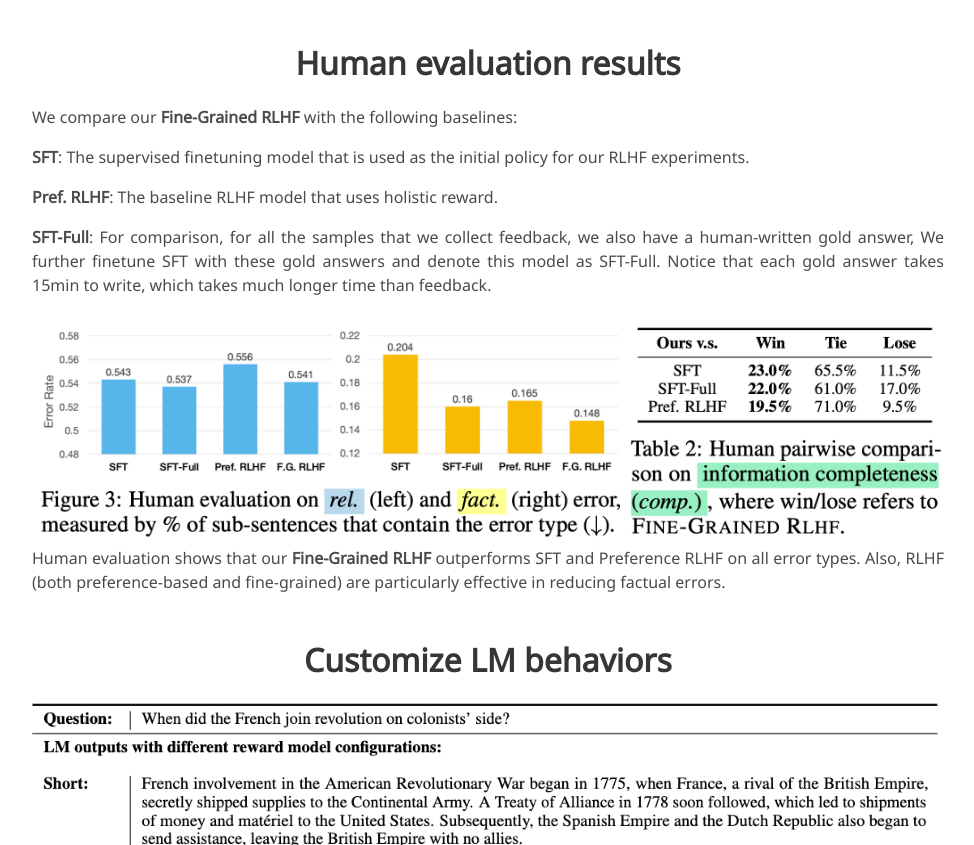
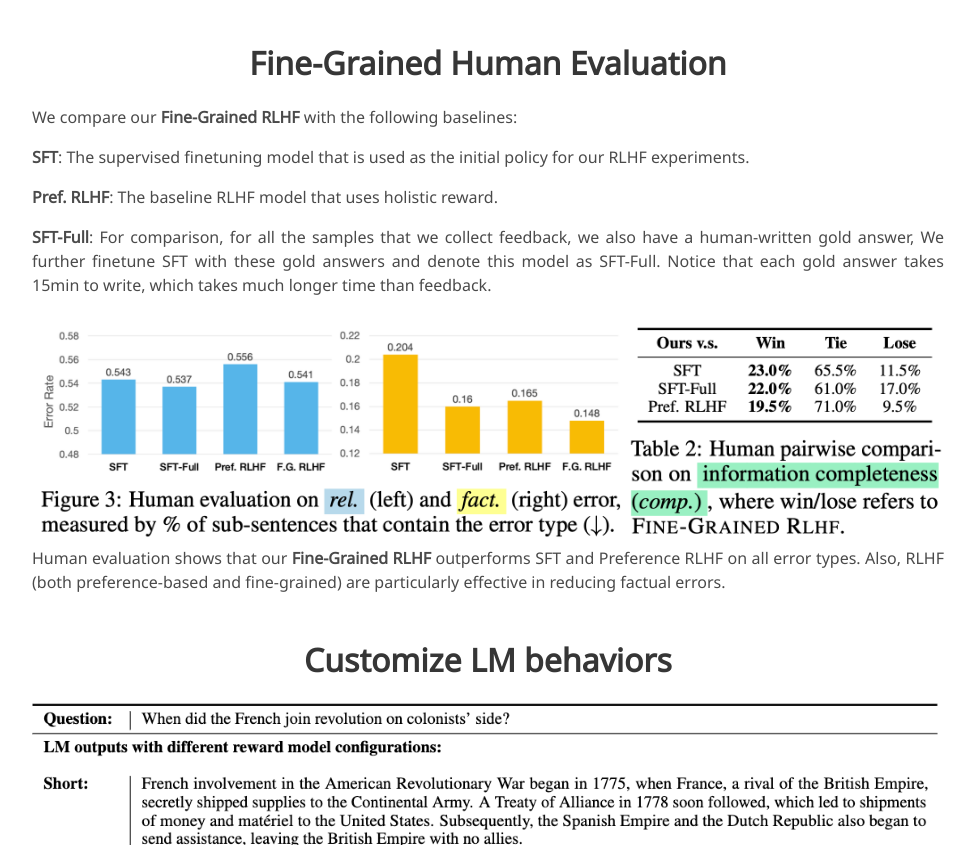
Before and after one commit to FineGrainedRLHF/FineGrainedRLHF.github.io, a plain HTML site: page index.html in a window 1280 px wide. Shown: the part 3782-4627 px from the top of the page, without its empty margins (152-1126 px from the left). Drawn offline with nearby package versions, Linux system fonts and the light colour scheme; some icons are missing; a web font is replaced by a local one.

Commit message:
Update index.html

```diff
--- a/index.html
+++ b/index.html
@@ -332,7 +332,7 @@
 <section class="hero is-small">
   <div class="hero-body">
     <div class="container is-max-desktop is-centered has-text-centered">
-      <h2 class="title is-3">Human evaluation results</h2>
+      <h2 class="title is-3">Fine-Grained Human Evaluation</h2>
 
       <div class="content has-text-justified">
 
```
